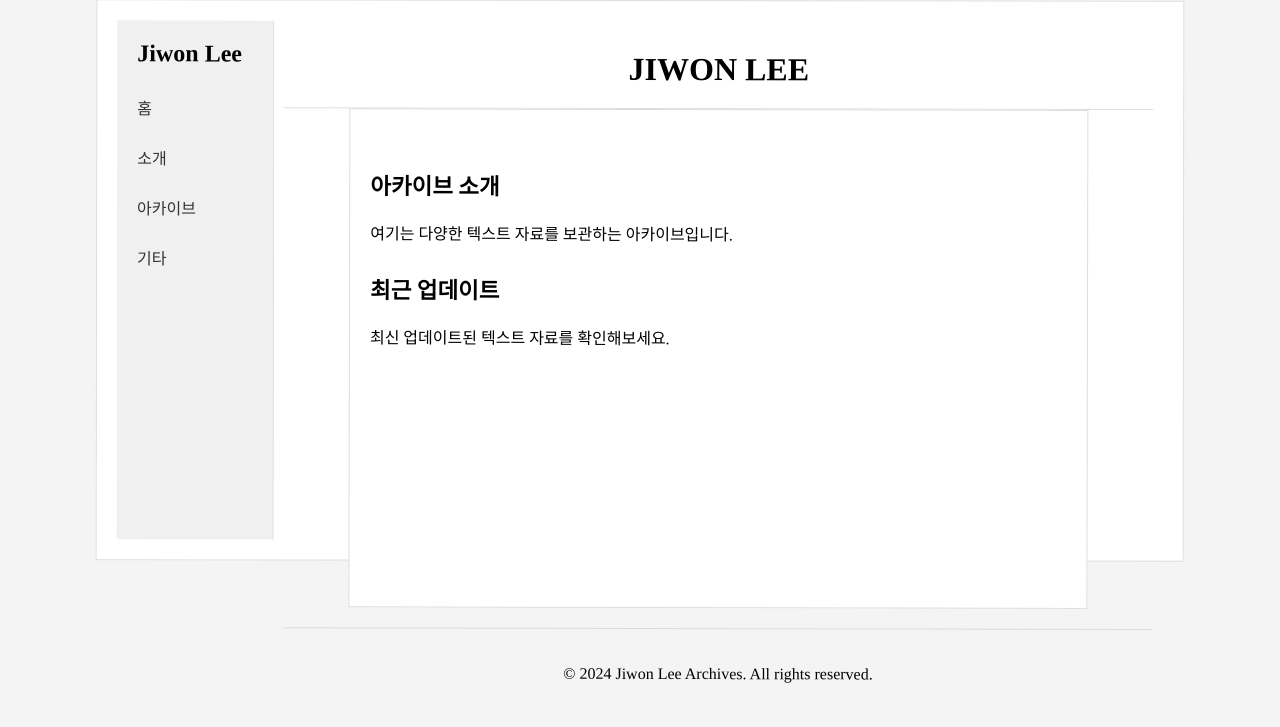
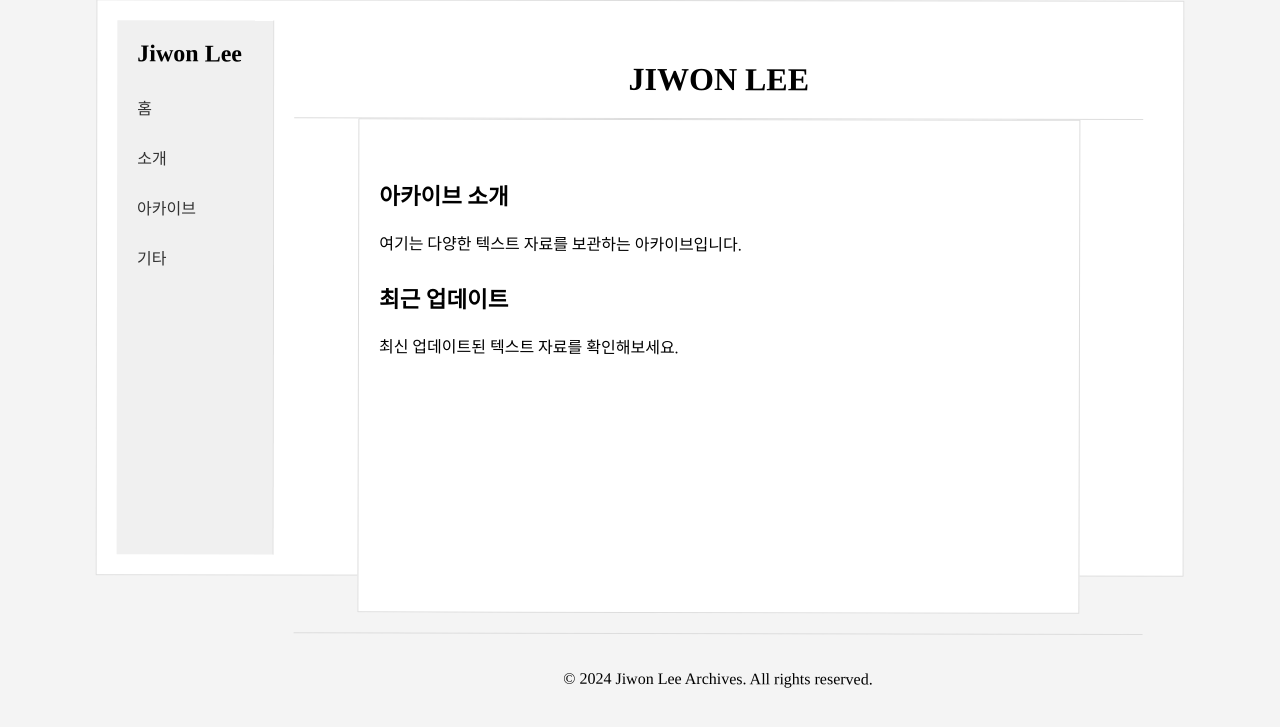
Before and after one commit to LfayeJ/archives, a Jekyll site: the page built from index.html, in a window 1280 px wide. Shown: the top 727 px of the page. Built offline with Jekyll 4.4.1, drawn with Linux system fonts in a browser that asks for light colours; some web fonts are replaced.

Commit message:
Update styles.css

```diff
--- a/assets/css/styles.css
+++ b/assets/css/styles.css
@@ -69,7 +69,7 @@
 
 .main-content {
     flex: 1; /* 남은 공간을 모두 차지하도록 설정 */
-    padding: 10px; /* 주요 컨텐츠의 내부 여백 */
+    padding: 20px; /* 주요 컨텐츠의 내부 여백 */
     background-color: #fff; /* 주요 컨텐츠의 배경색 */
     box-sizing: border-box;
 }
@@ -99,7 +99,6 @@
 
 .content p {
   line-height: 2.3;
-  margin-bottom: 20px;
 }
 
 footer {
```
